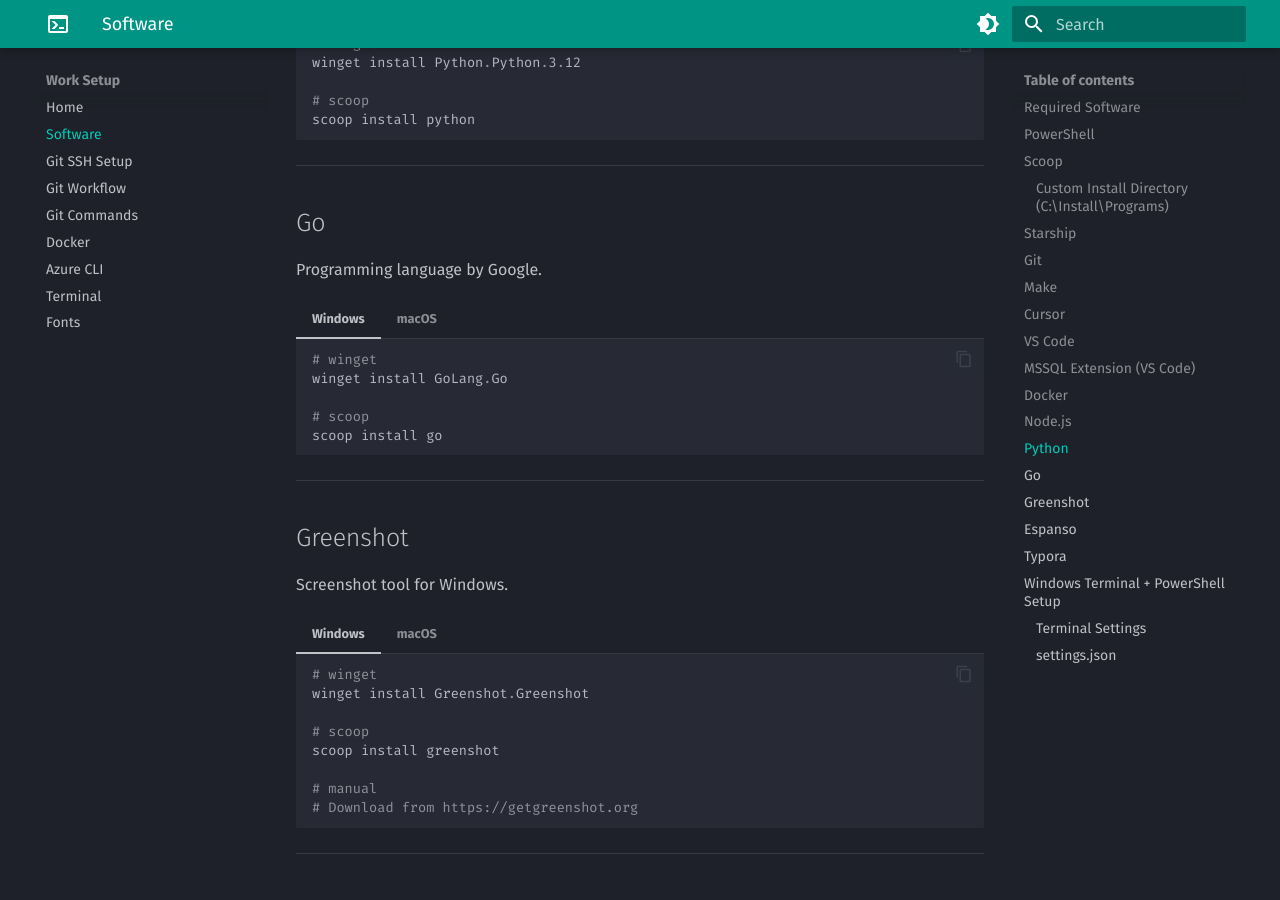
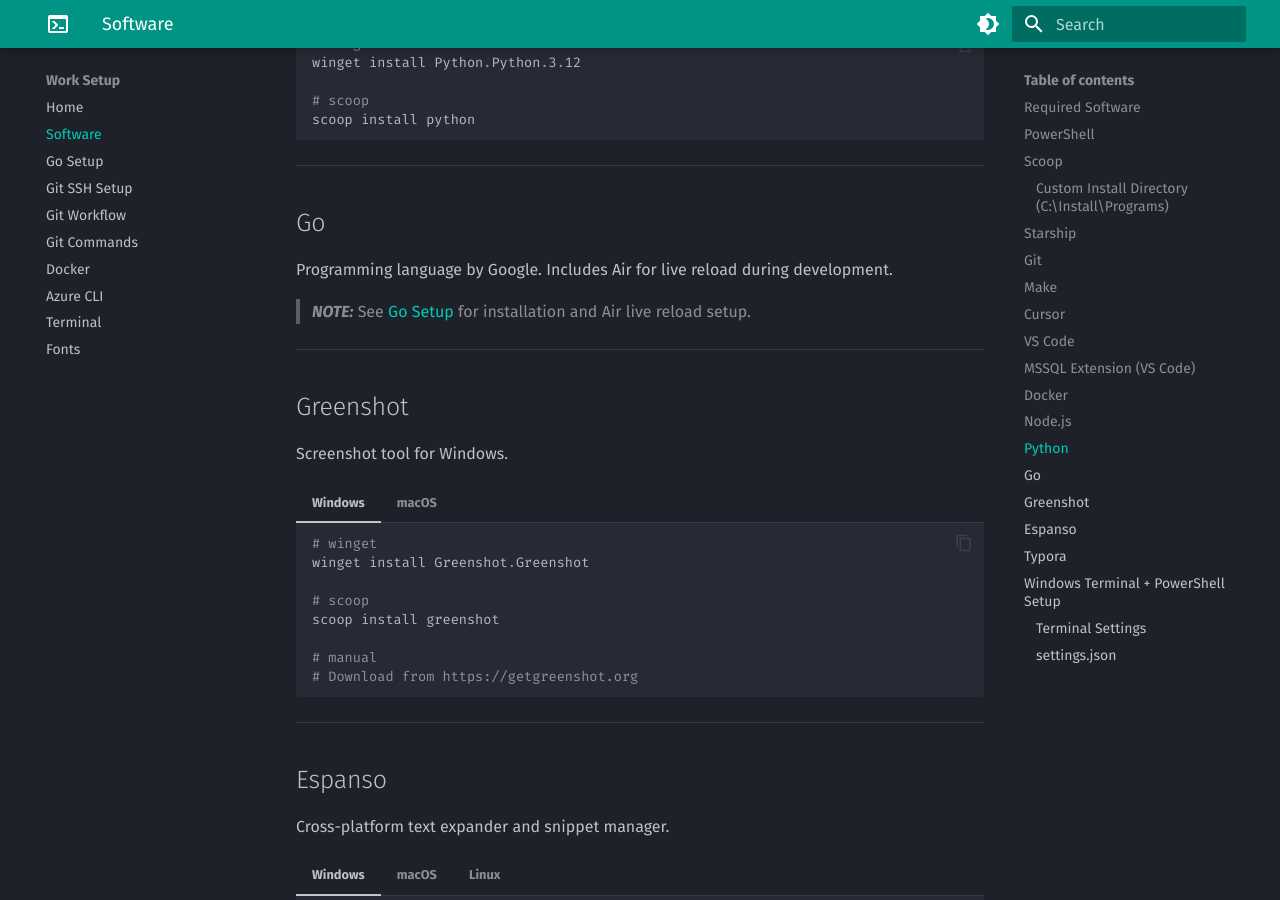
Before and after one commit to Buerostuff/work-setup, an MkDocs documentation site: the page built from docs/software.md, in a window 1280 px wide and 900 px high, scrolled down 5386 px. Built offline with MkDocs 1.6.1 and Material for MkDocs 9.7.7, drawn with Linux system fonts in a browser that asks for light colours; some of the changed text lies outside the part shown.

Commit message:
Add Go setup doc with Air live reload, update index and nav

````diff
--- a/docs/software.md
+++ b/docs/software.md
@@ -15,7 +15,7 @@
 | [Docker](#docker) | Container platform | [docker.com](https://www.docker.com/products/docker-desktop) |
 | [Node.js](#nodejs) | JavaScript runtime | [nodejs.org](https://nodejs.org) |
 | [Python](#python) | Programming language | [python.org](https://www.python.org/downloads) |
-| [Go](#go) | Programming language | [go.dev](https://go.dev/dl) |
+| [Go](go-setup.md) | Programming language & Air live reload | [go.dev](https://go.dev/dl) |
 | [Greenshot](#greenshot) | Screenshot tool | [getgreenshot.org](https://getgreenshot.org) |
 | [Espanso](#espanso) | Text expander | [espanso.org](https://espanso.org) |
 | [Typora](#typora) | Markdown editor | [typora.io](https://typora.io) |
@@ -316,23 +316,9 @@
 
 ## Go
 
-Programming language by Google.
+Programming language by Google. Includes Air for live reload during development.
 
-=== "Windows"
-
-    ```powershell
-    # winget
-    winget install GoLang.Go
-
-    # scoop
-    scoop install go
-    ```
-
-=== "macOS"
-
-    ```bash
-    brew install go
-    ```
+> **_NOTE:_** See [Go Setup](go-setup.md) for installation and Air live reload setup.
 
 ---
 
--- a/mkdocs.yml
+++ b/mkdocs.yml
@@ -42,6 +42,7 @@
 nav:
   - Home: index.md
   - Software: software.md
+  - Go Setup: go-setup.md
   - Git SSH Setup: git-ssh-setup.md
   - Git Workflow: git-workflow.md
   - Git Commands: git-commands.md
````
Also changed, not shown: docs/go-setup.md (added, +90 -0 lines), docs/index.md (+1 -0 lines).
